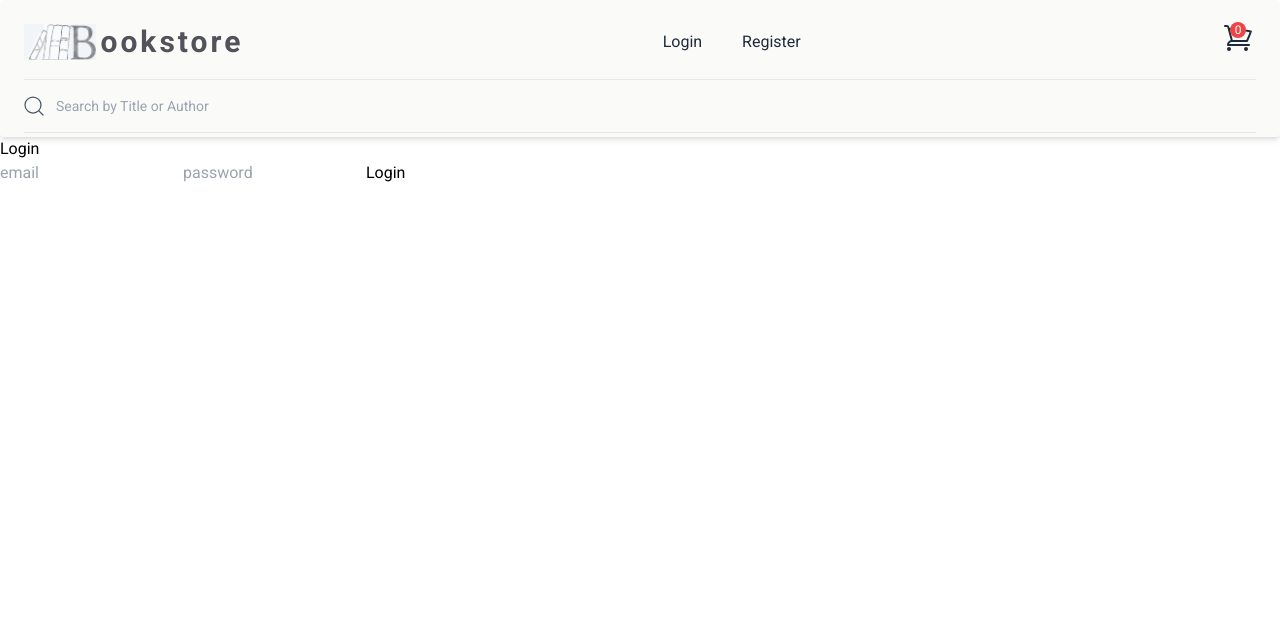
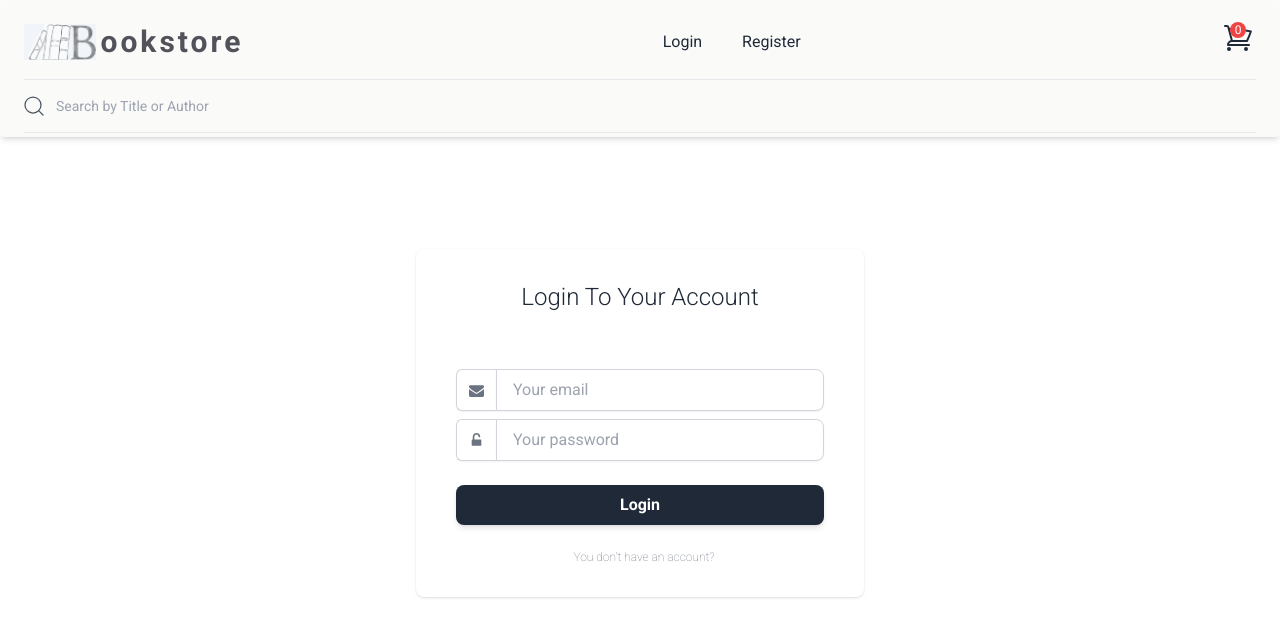
Before and after one commit to LuisSalas94/full-stack-bookstore, a React (Create React App) app in the folder frontend/: page /login in a window 1280 px wide. Shown: the top 636 px of the page. Built offline with nearby package versions, Linux system fonts and the light colour scheme; what tw-elements would draw is missing.

Commit message:
Add Login component and funcionality

```diff
--- a/frontend/src/components/Login.js
+++ b/frontend/src/components/Login.js
@@ -1,96 +1,15 @@
-// import React from "react";
-
-// const Login = () => {
-// 	return (
-// 		<section class="h-full gradient-form bg-gray-200 md:h-screen">
-// 			<div class="container py-12 px-6 h-full">
-// 				<div class="flex justify-center items-center flex-wrap h-full g-6 text-gray-800">
-// 					<div class="xl:w-10/12">
-// 						<div class="block bg-white shadow-lg rounded-lg">
-// 							<div class="lg:flex lg:flex-wrap g-0">
-// 								<div class="lg:w-6/12 px-4 md:px-0">
-// 									<div class="md:p-12 md:mx-6">
-// 										<div class="text-center">
-// 											<img
-// 												class="mx-auto w-48"
-// 												src="https://mdbcdn.b-cdn.net/img/Photos/new-templates/bootstrap-login-form/lotus.webp"
-// 												alt="logo"
-// 											/>
-// 											<h4 class="text-xl font-semibold mt-1 mb-12 pb-1">
-// 												We are The Lotus Team
-// 											</h4>
-// 										</div>
-// 										<form>
-// 											<p class="mb-4">Please login to your account</p>
-// 											<div class="mb-4">
-// 												<input
-// 													type="email"
-// 													class="form-control block w-full px-3 py-1.5 text-base font-normal text-gray-700 bg-white bg-clip-padding border border-solid border-gray-300 rounded transition ease-in-out m-0 focus:text-gray-700 focus:bg-white focus:border-blue-600 focus:outline-none"
-// 													id="exampleFormControlInput1"
-// 													placeholder="Email"
-// 												/>
-// 											</div>
-// 											<div class="mb-4">
-// 												<input
-// 													type="password"
-// 													class="form-control block w-full px-3 py-1.5 text-base font-normal text-gray-700 bg-white bg-clip-padding border border-solid border-gray-300 rounded transition ease-in-out m-0 focus:text-gray-700 focus:bg-white focus:border-blue-600 focus:outline-none"
-// 													id="exampleFormControlInput1"
-// 													placeholder="Password"
-// 												/>
-// 											</div>
-// 											<div class="text-center pt-1 mb-12 pb-1">
-// 												<button
-// 													class="inline-block px-6 py-2.5 text-white font-medium text-xs leading-tight uppercase rounded shadow-md hover:bg-blue-700 hover:shadow-lg focus:shadow-lg focus:outline-none focus:ring-0 active:shadow-lg transition duration-150 ease-in-out w-full mb-3"
-// 													type="button"
-// 													data-mdb-ripple="true"
-// 													style={{ backgroundColor: "#3f51b5" }}
-// 												>
-// 													Log in
-// 												</button>
-// 												<a class="text-gray-500" href="#!">
-// 													Forgot password?
-// 												</a>
-// 											</div>
-// 											<div class="flex items-center justify-between pb-6">
-// 												<p class="mb-0 mr-2">Don't have an account?</p>
-// 												<button
-// 													type="button"
-// 													class="inline-block px-6 py-2 border-2 border-red-600 text-red-600 font-medium text-xs leading-tight uppercase rounded hover:bg-black hover:bg-opacity-5 focus:outline-none focus:ring-0 transition duration-150 ease-in-out"
-// 													data-mdb-ripple="true"
-// 													data-mdb-ripple-color="light"
-// 												>
-// 													Danger
-// 												</button>
-// 											</div>
-// 										</form>
-// 									</div>
-// 								</div>
-// 							</div>
-// 						</div>
-// 					</div>
-// 				</div>
-// 			</div>
-// 		</section>
-// 	);
-// };
-
-// export default Login;
-
 import React, { useState, useEffect } from "react";
 import { useDispatch, useSelector } from "react-redux";
 import { loginUser } from "../features/authSlice";
-import { useNavigate } from "react-router-dom";
+import { useNavigate, Link } from "react-router-dom";
 
 const Login = () => {
+	//Redux
+	const auth = useSelector((state) => state.auth);
 	const dispatch = useDispatch();
+
+	//Hooks
 	const navigate = useNavigate();
-	const auth = useSelector((state) => state.auth);
-
-	useEffect(() => {
-		if (auth._id) {
-			navigate("/shoppingCart");
-		}
-	}, [auth._id, navigate]);
 
 	const [user, setUser] = useState({
 		email: "",
@@ -102,24 +21,86 @@
 		dispatch(loginUser(user));
 	};
 
+	useEffect(() => {
+		if (auth._id) {
+			navigate("/shoppingCart");
+		}
+	}, [auth._id, navigate]);
+
 	return (
-		<form onSubmit={handleSubmit}>
-			<h2>Login</h2>
+		<div className="px-5 flex justify-center mt-28">
+			<div className="flex flex-col w-full max-w-md px-4 py-8 bg-white rounded-lg shadow  sm:px-6 md:px-8 lg:px-10">
+				<div className="self-center mb-6 text-xl font-light text-gray-800 sm:text-2xl ">
+					Login To Your Account
+				</div>
+				<div className="mt-8">
+					<form action="#" autoComplete="off" onSubmit={handleSubmit}>
+						<div className="flex flex-col mb-2">
+							<div className="flex relative ">
+								<span className="rounded-l-md inline-flex  items-center px-3 border-t bg-white border-l border-b  border-gray-300 text-gray-500 shadow-sm text-sm">
+									<svg
+										width="15"
+										height="15"
+										fill="currentColor"
+										viewBox="0 0 1792 1792"
+										xmlns="http://www.w3.org/2000/svg"
+									>
+										<path d="M1792 710v794q0 66-47 113t-113 47h-1472q-66 0-113-47t-47-113v-794q44 49 101 87 362 246 497 345 57 42 92.5 65.5t94.5 48 110 24.5h2q51 0 110-24.5t94.5-48 92.5-65.5q170-123 498-345 57-39 100-87zm0-294q0 79-49 151t-122 123q-376 261-468 325-10 7-42.5 30.5t-54 38-52 32.5-57.5 27-50 9h-2q-23 0-50-9t-57.5-27-52-32.5-54-38-42.5-30.5q-91-64-262-182.5t-205-142.5q-62-42-117-115.5t-55-136.5q0-78 41.5-130t118.5-52h1472q65 0 112.5 47t47.5 113z"></path>
+									</svg>
+								</span>
 								<input
 									type="email"
-				placeholder="email"
+									id="sign-in-email"
 									onChange={(e) => setUser({ ...user, email: e.target.value })}
+									className=" rounded-r-lg flex-1 appearance-none border border-gray-300 w-full py-2 px-4 bg-white text-gray-700 placeholder-gray-400 shadow-sm text-base focus:outline-none focus:ring-2 focus:ring-gray-100 focus:border-transparent"
+									placeholder="Your email"
 								/>
+							</div>
+						</div>
+						<div className="flex flex-col mb-6">
+							<div className="flex relative ">
+								<span className="rounded-l-md inline-flex  items-center px-3 border-t bg-white border-l border-b  border-gray-300 text-gray-500 shadow-sm text-sm">
+									<svg
+										width="15"
+										height="15"
+										fill="currentColor"
+										viewBox="0 0 1792 1792"
+										xmlns="http://www.w3.org/2000/svg"
+									>
+										<path d="M1376 768q40 0 68 28t28 68v576q0 40-28 68t-68 28h-960q-40 0-68-28t-28-68v-576q0-40 28-68t68-28h32v-320q0-185 131.5-316.5t316.5-131.5 316.5 131.5 131.5 316.5q0 26-19 45t-45 19h-64q-26 0-45-19t-19-45q0-106-75-181t-181-75-181 75-75 181v320h736z"></path>
+									</svg>
+								</span>
 								<input
 									type="password"
-				placeholder="password"
-				onChange={(e) => setUser({ ...user, password: e.target.value })}
+									id="sign-in-email"
+									onChange={(e) =>
+										setUser({ ...user, password: e.target.value })
+									}
+									className=" rounded-r-lg flex-1 appearance-none border border-gray-300 w-full py-2 px-4 bg-white text-gray-700 placeholder-gray-400 shadow-sm text-base focus:outline-none focus:ring-2 focus:ring-gray-100 focus:border-transparent"
+									placeholder="Your password"
 								/>
-			<button>
-				{auth.loginStatus === "pending" ? "Submitting..." : "Login"}
+							</div>
+						</div>
+						<div className="flex w-full">
+							<button
+								type="submit"
+								className="py-2 px-4  bg-gray-800 hover:bg-gray-700 focus:ring-gray-300 focus:ring-offset-gray-300 text-white w-full transition ease-in duration-200 text-center text-base font-semibold shadow-md focus:outline-none focus:ring-2 focus:ring-offset-2  rounded-lg "
+							>
+								Login
 							</button>
-			{auth.loginStatus === "rejected" ? <p>{auth.loginError}</p> : null}
+						</div>
 					</form>
+				</div>
+				<div className="flex items-center justify-center mt-6">
+					<Link
+						to="/register"
+						className="inline-flex items-center text-xs font-thin text-center text-gray-500 hover:text-gray-800 "
+					>
+						<span className="ml-2">You don&#x27;t have an account?</span>
+					</Link>
+				</div>
+			</div>
+		</div>
 	);
 };
 
```
Lines whose indentation alone changed are shown as unchanged.
